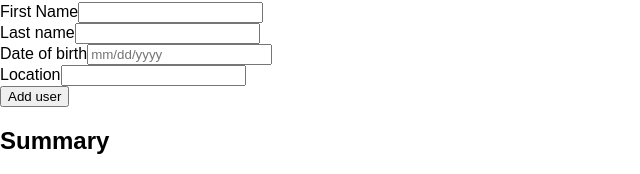
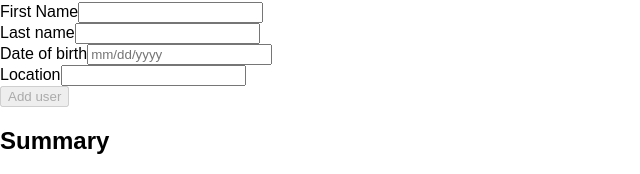
Before and after one commit to wrangler53/js-test-task, a React (Create React App) app: page / in a window 1280 px wide. Shown: the part 158-332 px from the top of the page, without its empty margins (0-640 px from the left). Built offline with nearby package versions, Linux system fonts and the light colour scheme; no server answers.

Commit message:
Added form validation (button is disabled, if one of the fields are empty)

```diff
--- a/src/components/Form/Form.jsx
+++ b/src/components/Form/Form.jsx
@@ -1,7 +1,12 @@
 import React from 'react';
 import PropTypes from 'prop-types';
 
-const Form = ({addUser, editUser, user, inputChanged, isEditMode}) => (
+const Form = ({addUser, editUser, user, inputChanged, isEditMode}) => {
+  const isDisabled = Object.values(user)
+    .map(item => item.length)
+    .some(item => item === 0);
+
+  return (
     <div className="container">
       <h2>Form</h2>
       <form
@@ -52,12 +57,17 @@ const Form = ({addUser, editUser, user, inputChanged, isEditMode}) => (
           />
         </div>
         <div className="form__item">
-        <input type="submit" value={!isEditMode ? 'Add user' : 'Edit User'} />
+          <input
+            type="submit"
+            className="btn btn_submit"
+            disabled={isDisabled}
+            value={!isEditMode ? 'Add user' : 'Edit User'}
+          />
         </div>
       </form>
     </div>
   );
-
+};
 Form.propTypes = {
   addUser: PropTypes.func.isRequired,
   editUser: PropTypes.func.isRequired,
```
Lines whose indentation alone changed are shown as unchanged.
